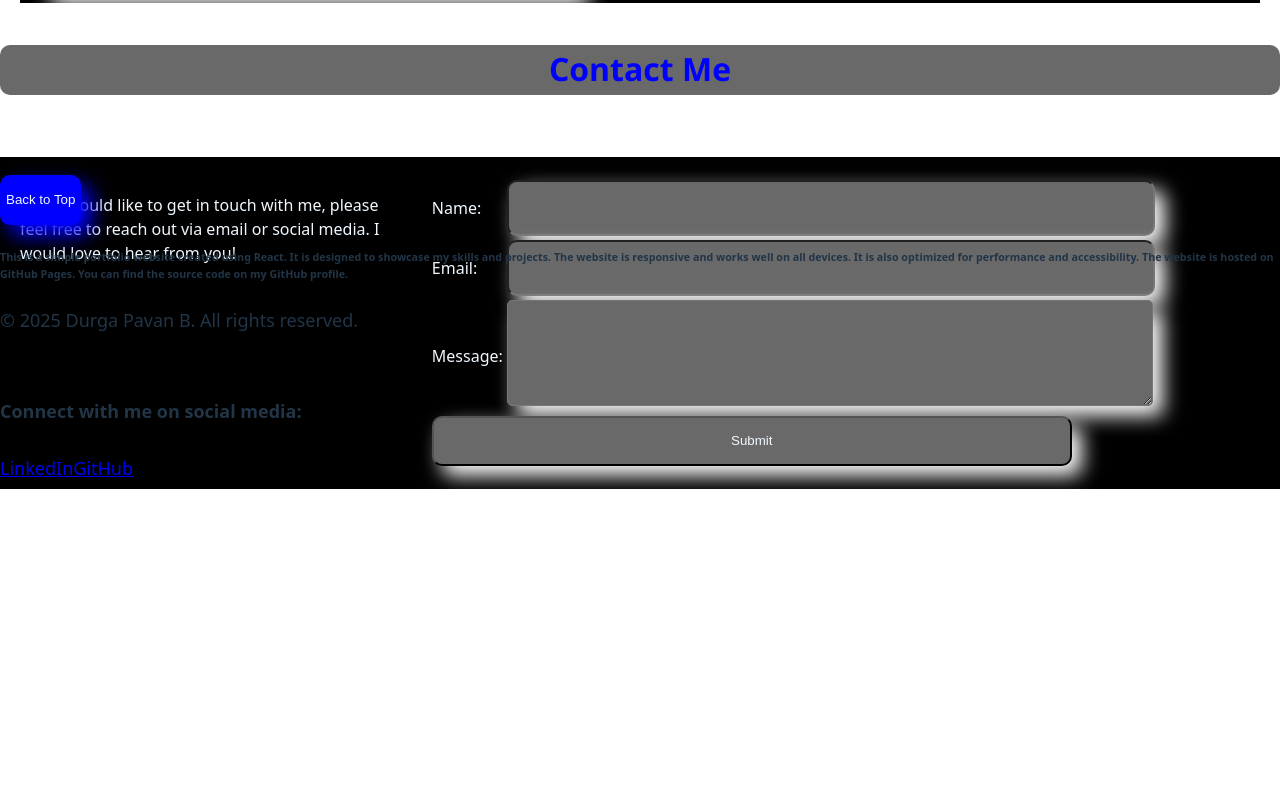
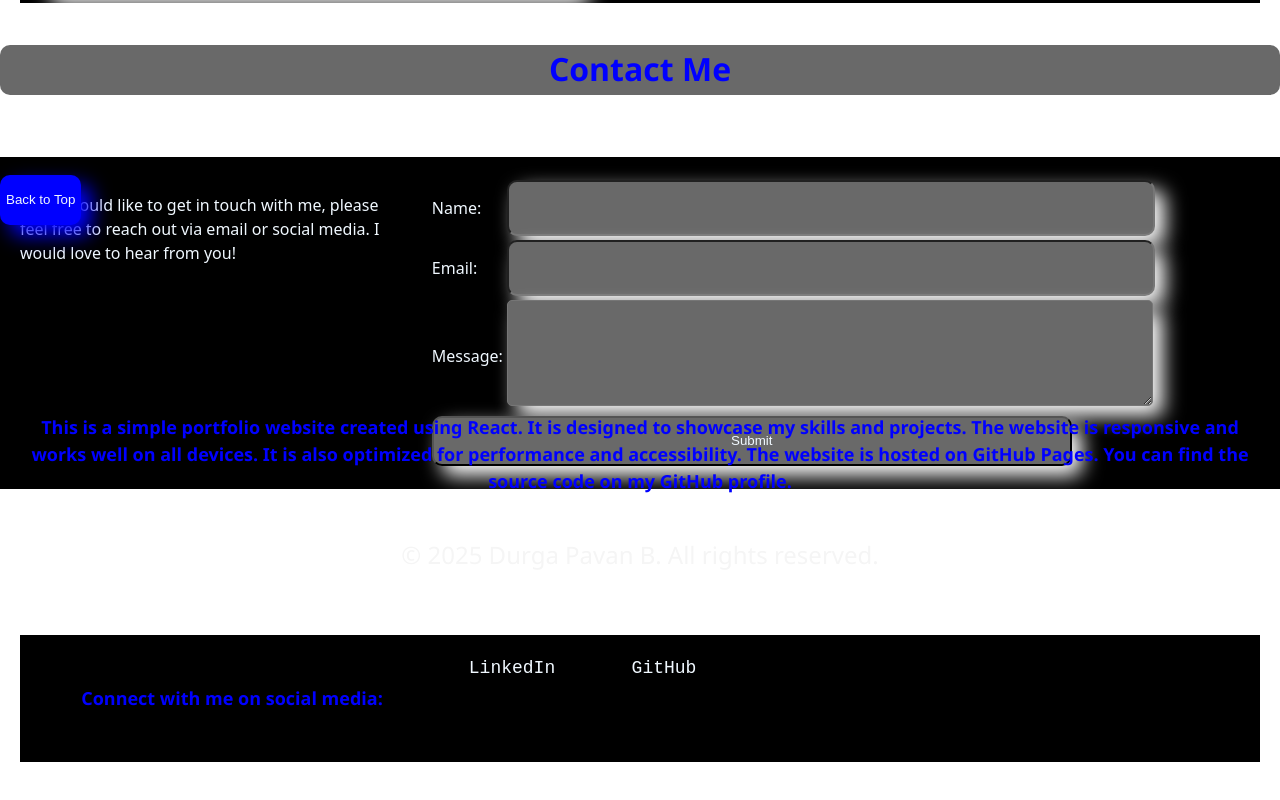
Before and after one commit to PavanMech321/portfolio-2, a React (Vite) app: page / in a window 1280 px wide. Shown: the part 2684-3484 px from the top of the page. Before the commit the page ends 3182 px from the top, so only its background shows below. Built offline with nearby package versions, Linux system fonts and the light colour scheme.

Commit message:
Update App.css

```diff
--- a/src/App.css
+++ b/src/App.css
@@ -1097,17 +1097,49 @@ textarea:hover{
 .btn:hover a:hover{
   color: black;
 }
-.Footer .social{
-    grid-template-columns: auto auto auto;
-    margin-top: 5%;
+.Footer{
+  margin-top: 10%;
+  font-family: 'Courier New', Courier, monospace;
+  font-size: large;
+  text-align: center;
+  justify-content: center;
+  padding: 20px;
 }
-  .Footer .social a{
-    font-size: large;
-  }
-  .Footer .social h5{
-    font-size: large;
+.Footer h6{
+  color: blue;
+  font-size:large;
+  text-align: center;
+  font-family: 'Segoe UI', Tahoma, Geneva, Verdana, sans-serif;
 }
 .Footer .fp1{
-    font-size: large;
+  color: whitesmoke;
+  font-size: x-large;
+  text-align: center;
+  font-family: 'Segoe UI', Tahoma, Geneva, Verdana, sans-serif;
+}
+.social{
+  display: grid;
+  grid-template-columns: 30vw 10vw 10vw 10vw 10vw;
+  gap: 2%;
+  margin-top: 5%;
+  background-color: black;
+  color:aliceblue;
+  box-shadow: 10px 10px 20px white;
+  padding: 20px;
+}
+.social a{
+  text-decoration: none;
+  color: aliceblue;
+}
+.social h5{
+  color: blue;
+  font-size:large;
+  text-align: center;
+  font-family: 'Segoe UI', Tahoma, Geneva, Verdana, sans-serif;
+}
+.social a:hover{
+  color: black;
+  background-color: whitesmoke;
+  border-radius: 10px;
 }
 }
```
Lines whose indentation alone changed are shown as unchanged.
